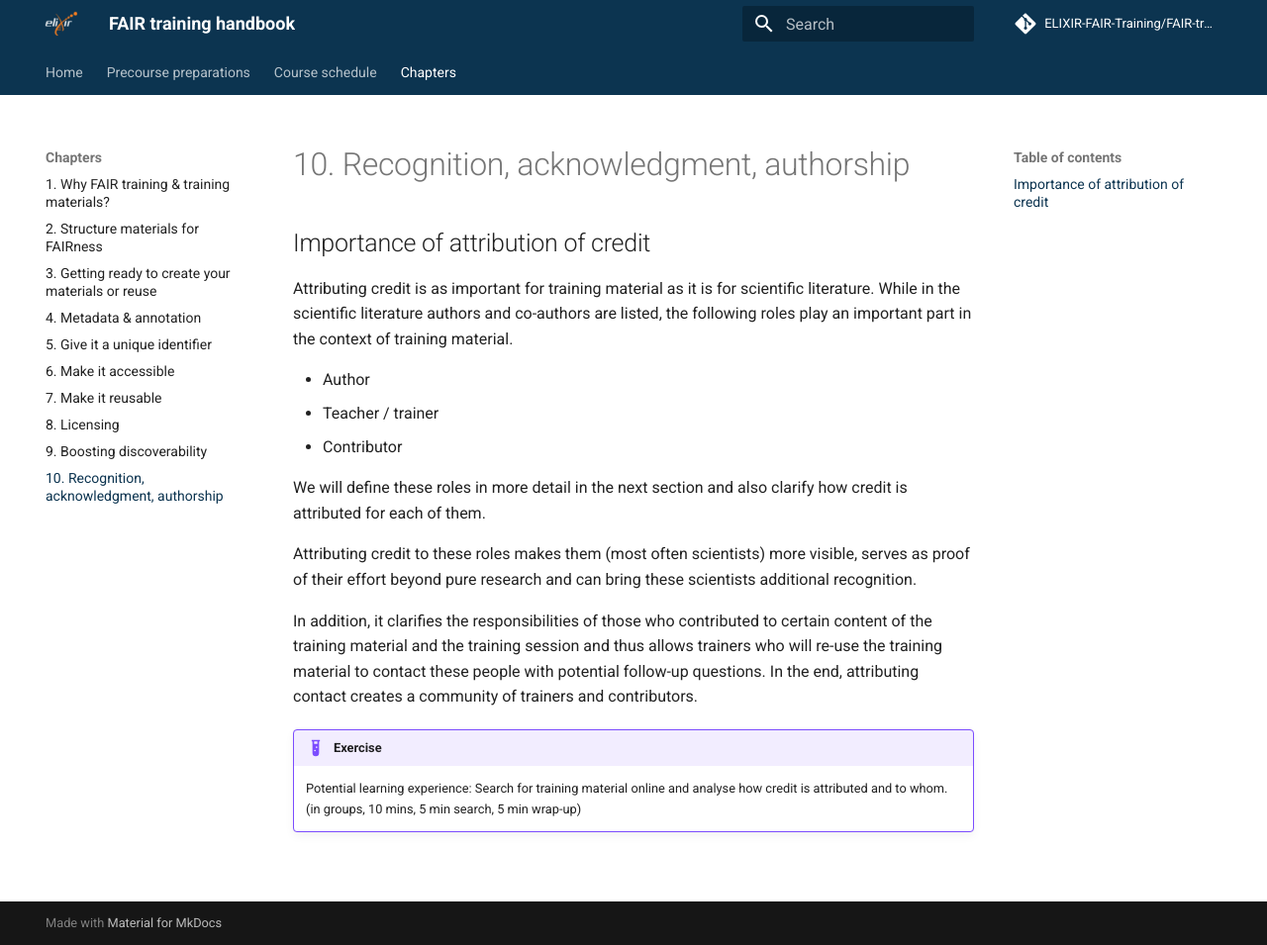
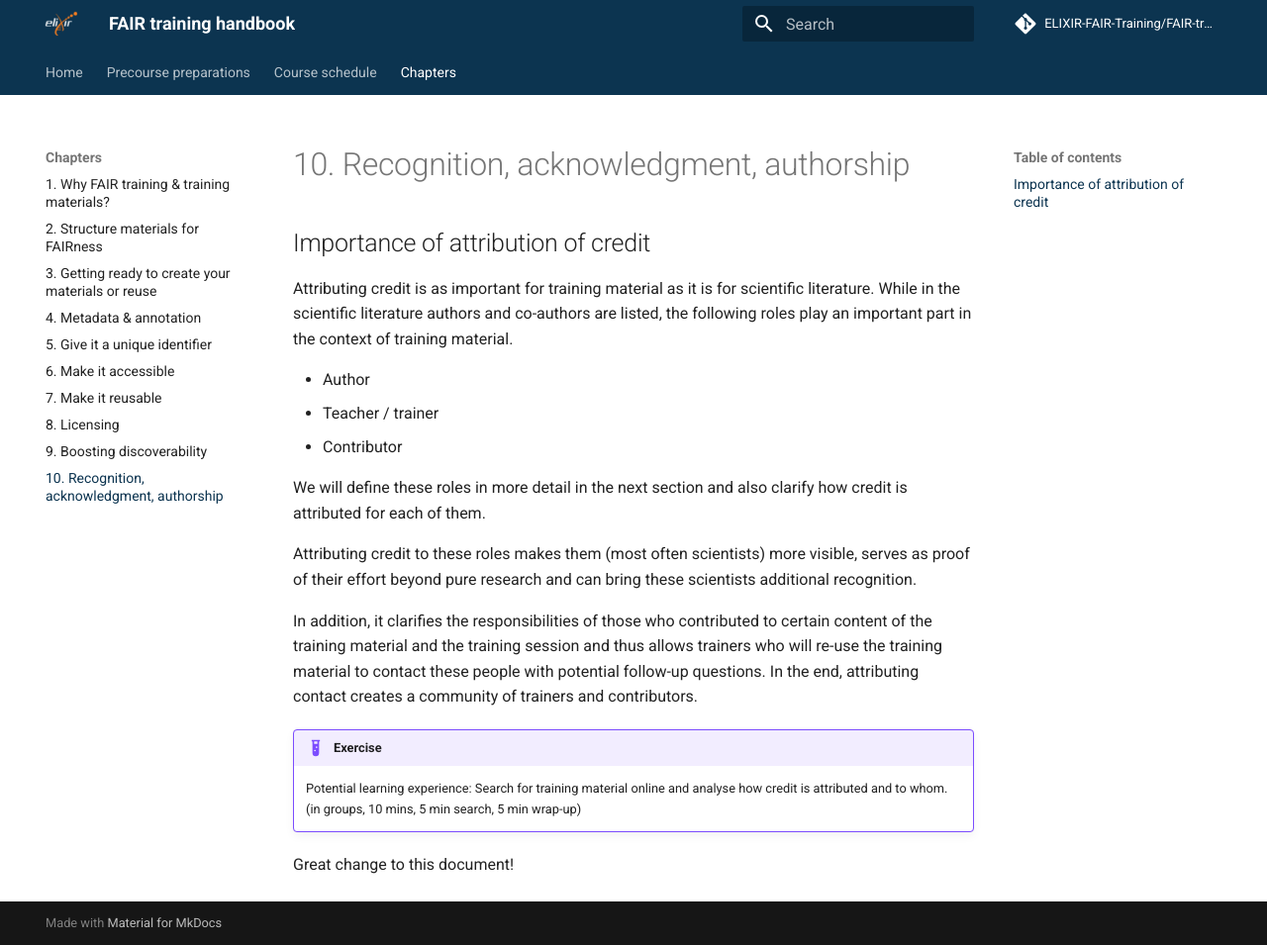
Before and after one commit to elixir-europe-training/ELIXIR-TrP-FAIR-training-handbook, an MkDocs documentation site: the page built from docs/chapters/chapter_10.md, in a window 1280 px wide and 955 px high. Shown: the whole window at 99% size. Built offline with MkDocs 1.6.1 and Material for MkDocs 9.7.7, drawn with Linux system fonts in a browser that asks for light colours; comment, search, counter and statistics services are not loaded.

Commit message:
adds a nice sentence

```diff
--- a/docs/chapters/chapter_10.md
+++ b/docs/chapters/chapter_10.md
@@ -14,3 +14,5 @@ In addition, it clarifies the responsibilities of those who contributed to certa
 
 !!! example "Exercise"
     Potential learning experience: Search for training material online and analyse how credit is attributed and to whom. (in groups, 10 mins, 5 min search, 5 min wrap-up)
+
+Great change to this document!
```
